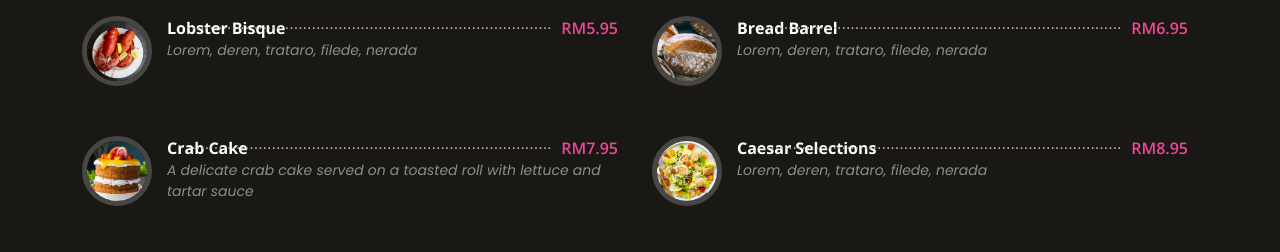
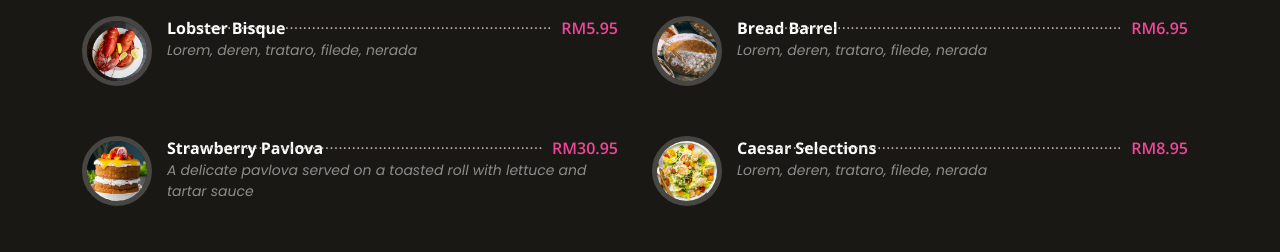
Before and after one commit to BrickhouseDesign/popsicola.github.io, a plain HTML site: page index.html in a window 1280 px wide. Shown: the part 1620-1872 px from the top of the page. Drawn offline with nearby package versions, Linux system fonts and the light colour scheme; a script that the page names is missing; a web font is replaced by a local one.

Commit message:
changed crab cake to strawberry pavlova

```diff
--- a/index.html
+++ b/index.html
@@ -173,10 +173,10 @@
           <div class="col-lg-6 menu-item filter-starters">
             <img src="assets/img/menu/cake.jpg" class="menu-img" alt="">
             <div class="menu-content">
-              <b>Crab Cake</b><span>RM7.95</span>
+              <b>Strawberry Pavlova</b><span>RM30.95</span>
             </div>
             <div class="menu-ingredients">
-              A delicate crab cake served on a toasted roll with lettuce and tartar sauce
+              A delicate pavlova served on a toasted roll with lettuce and tartar sauce
             </div>
           </div>
 
```
